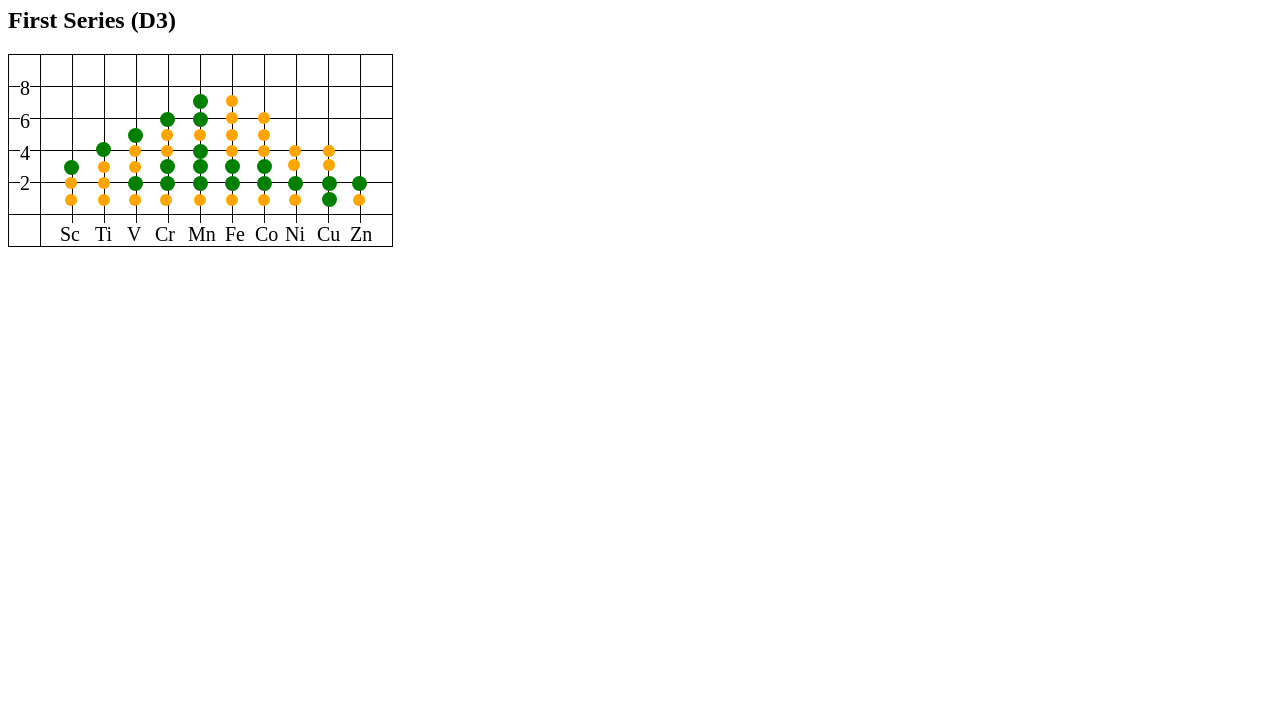
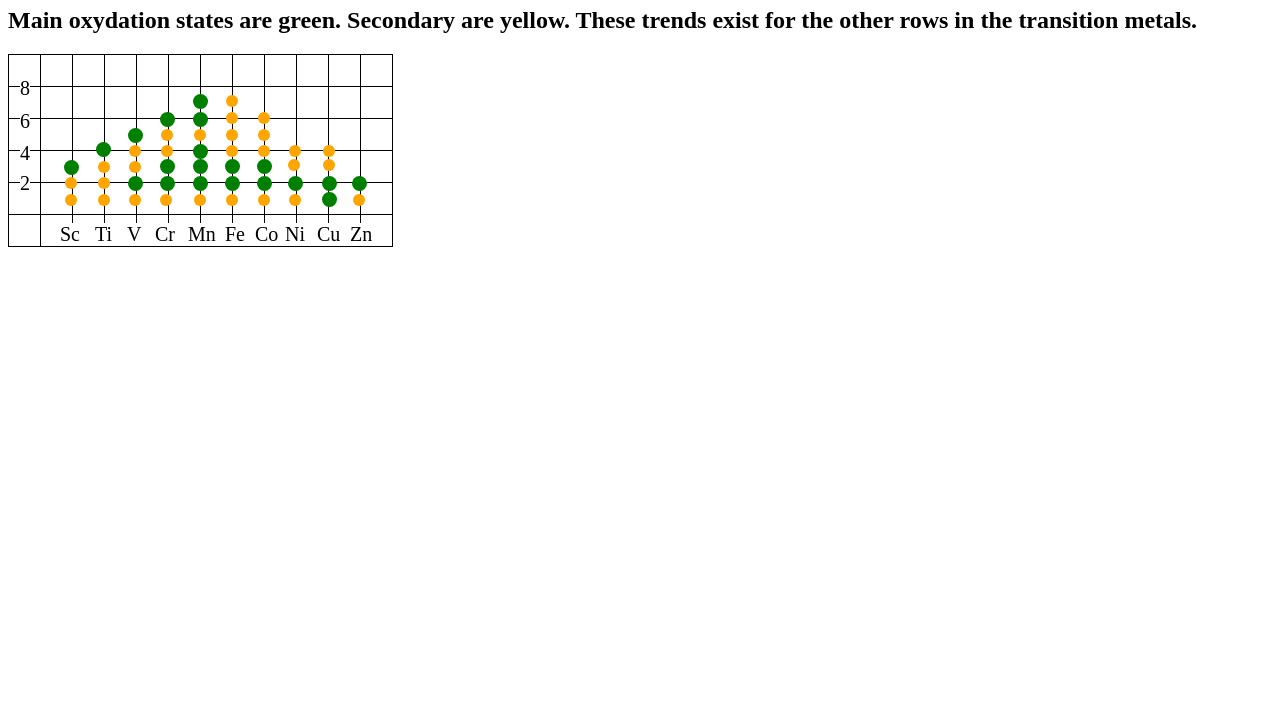
Before and after one commit to Avondel/oxydation, a plain HTML site: page index.html in a window 1280 px wide. Shown: the part 73-800 px from the top of the page. Drawn offline with Linux system fonts and the light colour scheme.

Commit message:
Update index.html

```diff
--- a/index.html
+++ b/index.html
@@ -10,7 +10,7 @@
 	Transition Metal Oxydation States
 </h1>
 <h2>
-	First Series (D3)
+	Main oxydation states are green. Secondary are yellow. These trends exist for the other rows in the transition metals.
 </h2>
 <div class="rectangle"></div>
 
```
